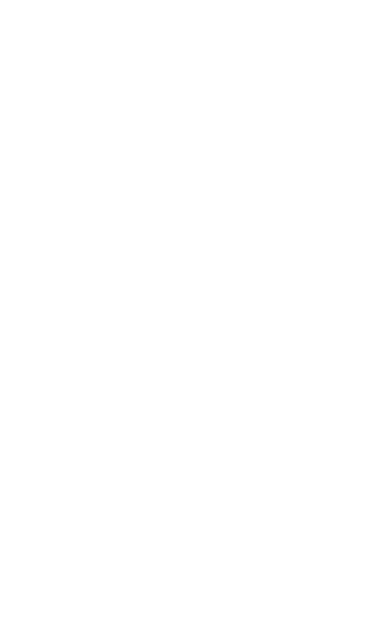
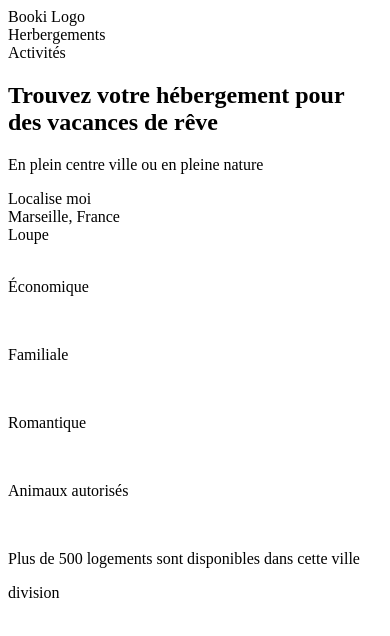
Before and after one commit to sejost/p2_booki_oc, a plain HTML site: page index.html in a window 390 px wide. Drawn offline with Linux system fonts and the light colour scheme.

Commit message:
Mobile-First - Header&First Section HTML

```diff
--- a/index.html
+++ b/index.html
@@ -5,13 +5,55 @@
     <meta charset="UTF-8">
     <meta http-equiv="X-UA-Compatible" content="IE=edge">
     <meta name="viewport" content="width=device-width, initial-scale=1.0">
-    <title>Document</title>
+    <title>Booki - Votre meilleure agence de tourisme en France</title>
 </head>
 
+<header>
+    <div id='logo'>Booki Logo</div>
+    <div id="accommodations">Herbergements</div>
+    <div id="activities">Activités</div>
+</header>
+
 <body>
+    <section class="accomodations search panel">
+        <div class="header-panel division">
+            <h1>Trouvez votre hébergement pour des vacances de rêve</h1>
+            <p>En plein centre ville ou en pleine nature</p>
+        </div>
 
-    <div class="fakeclass"></div>
+        <div class="locate division">
+            <div id="location-logo">Localise moi</div>
+            <div id="input">Marseille, France</div>
+            <div id="magnifying-glass-logo">Loupe</div>
+        </div>
 
+        <div class="filters division">
+            <div class="economical">
+                <img src="" alt="" class="icon banknote">
+                <p>Économique</p>
+            </div>
+            <div class="family"></div>
+            <img src="" alt="" class="icon people">
+            <p>Familiale</p>
+            <div class="romantic"></div>
+            <img src="" alt="" class="icon heart">
+            <p>Romantique</p>
+            <div class="animals-allowed"></div>
+            <img src="" alt="" class="icon dog">
+            <p>Animaux autorisés</p>
+
+        </div>
+
+        <div class="footer-panel">
+            <img src="" alt="" class="icon info">
+            <p>Plus de 500 logements sont disponibles dans cette ville</p>
+        </div>division
+    </section>
+    <section class="most-popular panel"></section>
+    <section class="accomodations-marseilles panel"></section>
+    <section class="activities-marseilles long-panel"></section>
 </body>
 
+<footer></footer>
+
 </html>
```
Also changed, not shown: 1 other file.
